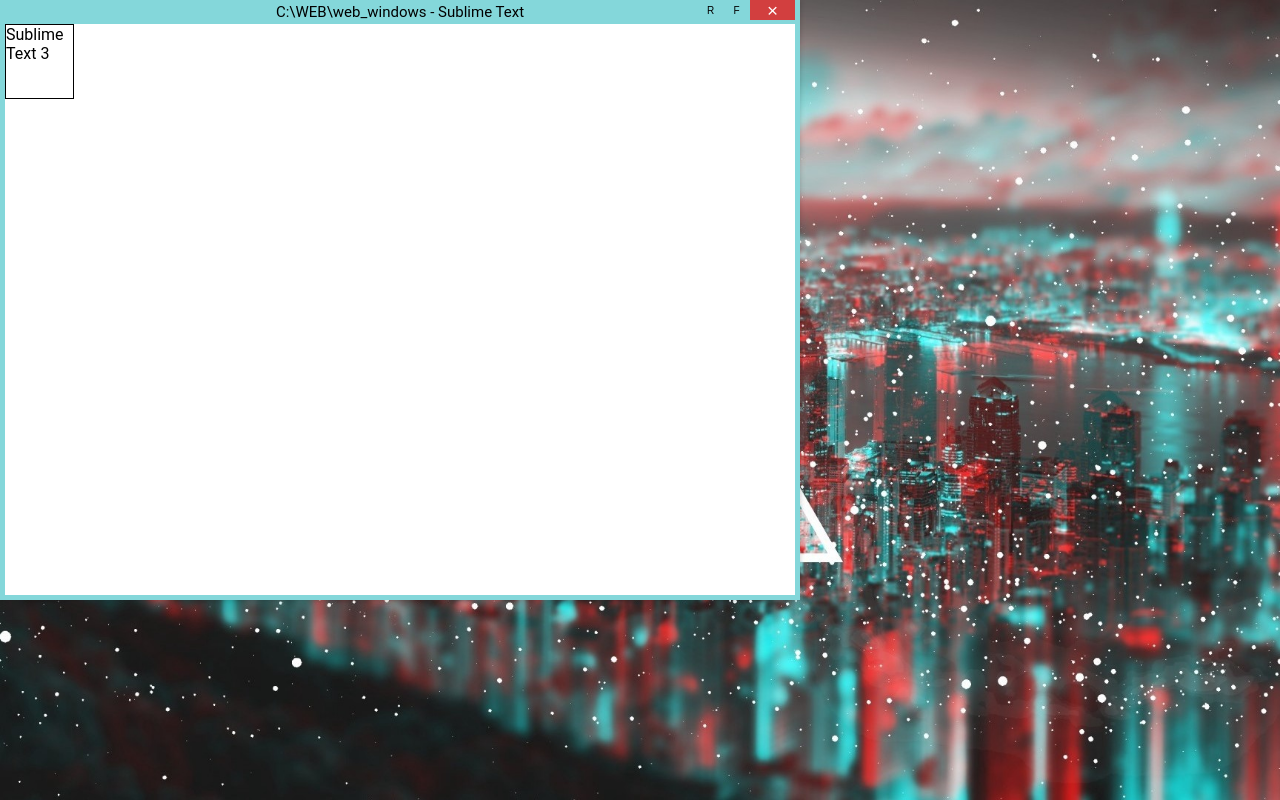
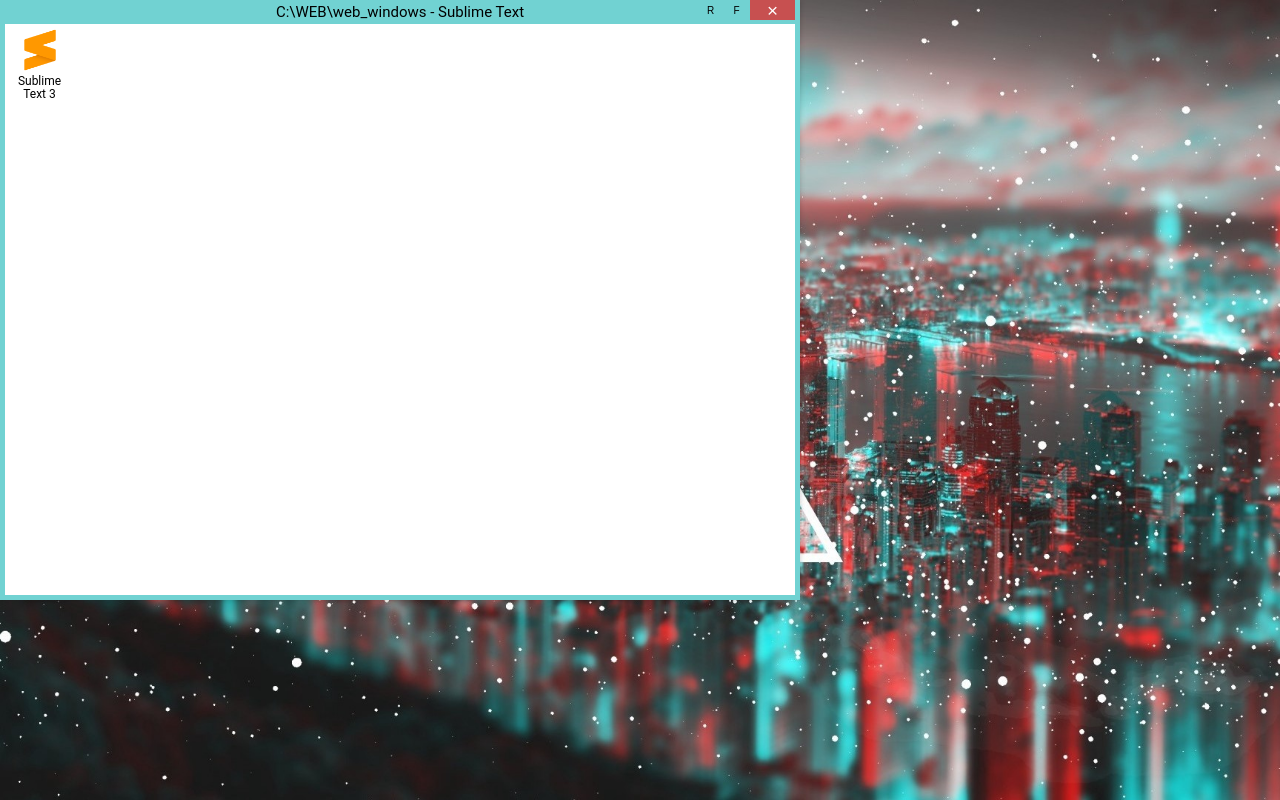
Before and after one commit to PickNRolls/WEB-Windows, a Vue app: page /#/ in a window 1280 px wide. Built offline with nearby package versions, Linux system fonts and the light colour scheme.

Commit message:
Changed right colors. Added file component.

```diff
--- /dev/null
+++ b/src/components/main_sys/file/file.vue
@@ -0,0 +1,46 @@
+<template>
+  <div class="file" @mousedown.stop="changeState" :class="{click: clicked}">
+    <img class="file__icon" :src="imageUrl" :alt="title" draggable="false">
+    <span class="file__title">{{ title }}</span>
+  </div>
+</template>
+
+<script>
+export default {
+  name: 'file',
+  data() {
+    return {
+      clicked: false
+    };
+  },
+  props: ['title', 'imageUrl'],
+  methods: {
+    changeState() {
+      this.clicked = this.clicked ? false : true;
+      console.log(this.clicked);
+    }
+  }
+};
+</script>
+
+<style lang="sass" scoped>
+.file
+  text-align: center
+  font-size: 12px
+  border: 1px solid transparent
+  &__icon
+    display: block
+    width: 50px
+    height: 50px
+    margin: 0 auto
+  &__title
+    display: block
+    line-height: 1.1em
+  &:hover
+    background: rgba(#70C0E7, .2)
+    border-color: #70C0E7
+
+  &.click
+    background: rgba(#66A7E8, .3)
+    border-color: #66A7E8
+</style>
--- a/src/components/main_sys/window_frame/frame-buttons.vue
+++ b/src/components/main_sys/window_frame/frame-buttons.vue
@@ -36,13 +36,13 @@ export default {
   transition: background .2s ease
   &.close
     width: 45px
-    background: #d23f3f
+    background: #C75050
     color: #fff
     font-size: 19px
     margin-right: 0
     &:hover
-      background: lighten(#d23f3f, 3%)
+      background: #E04343
   &:hover
-    background: #5339F6
+    background: #3665B3
     color: #fff
 </style>
--- a/src/components/main_sys/window_frame/frame-top.vue
+++ b/src/components/main_sys/window_frame/frame-top.vue
@@ -29,7 +29,7 @@ export default {
 
 <style lang="sass" scoped>
 .frame-top
-  background: #84d7da
+  background: #71D2D2
   display: flex
   justify-content: flex-end
   &__title
--- a/src/components/main_sys/window_frame/window-frame.vue
+++ b/src/components/main_sys/window_frame/window-frame.vue
@@ -89,7 +89,7 @@ export default {
 .window-frame
   width: 800px
   height: 600px
-  border: 5px solid #84d7da
+  border: 5px solid #71D2D2
   border-top: none
   box-shadow: 0 0 5px rgba(#000, .2)
   &.full-screen
--- a/src/components/main_sys/work_area/work-area-row.vue
+++ b/src/components/main_sys/work_area/work-area-row.vue
@@ -1,12 +1,17 @@
 <template>
   <ul class="row" :style="elementStyle">
     <li class="row__item" v-for="file in files">
-      {{ file.name }}
+      <file
+        :title="file.title"
+        :imageUrl="file.imageUrl"
+      />
     </li>
   </ul>
 </template>
 
 <script>
+import file from '../file/file';
+
 export default {
   name: 'work-area-row',
   data () {
@@ -15,6 +20,9 @@ export default {
     };
   },
   props: ['files', 'allowableWidth'],
+  components: {
+    file
+  },
   computed: {
     elementStyle () {
       var width = this.files.length * (69 + 5);
@@ -44,7 +52,6 @@ export default {
   flex-wrap: wrap
   list-style: none
   &__item
-    border: 1px solid #000
     min-width: 69px
     min-height: 75px
     flex: 1
--- a/src/components/main_sys/work_area/work-area.vue
+++ b/src/components/main_sys/work_area/work-area.vue
@@ -19,7 +19,7 @@ export default {
   name: 'work-area',
   data () {
     return {
-      files: [{name: 'Sublime Text 3'}],
+      files: [{title: 'Sublime Text 3', imageUrl: '/static/sublime.png'}],
       width: 800,
       highlightOptions: {
         mousedowned: false,
```
Also changed, not shown: static/sublime.png (added).
